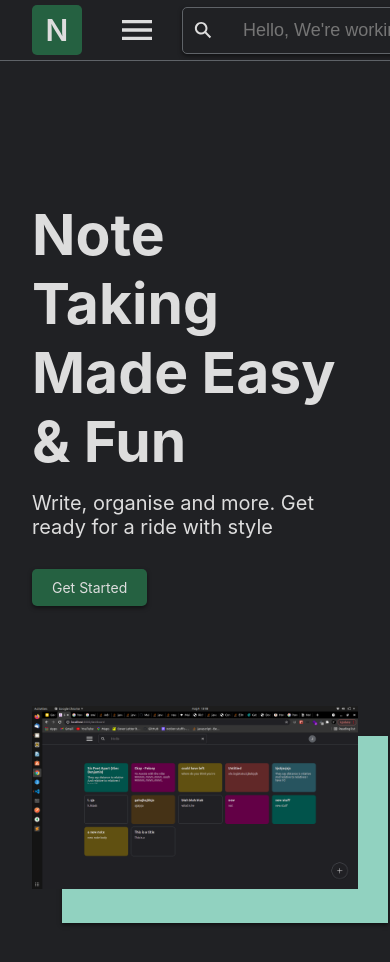
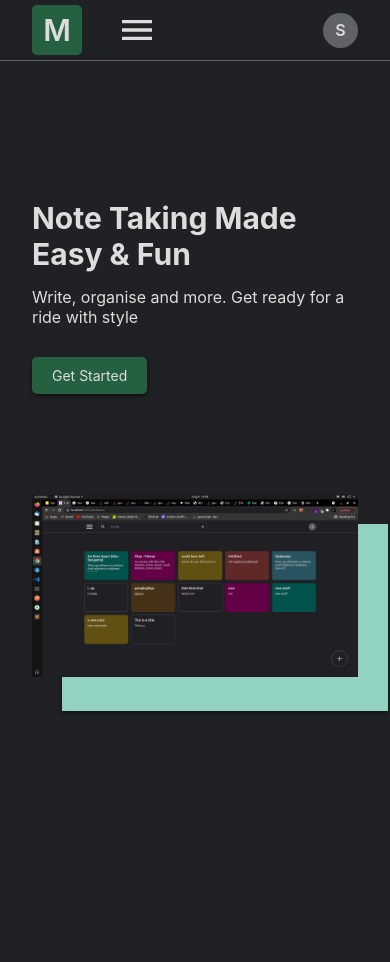
Before and after one commit to geekreflex/memorand, a React (Create React App) app in the folder client/: page / in a window 390 px wide. Shown: the top 962 px of the page. After the commit the page ends 844 px from the top, so only its background shows below. Built offline with nearby package versions, Linux system fonts and the light colour scheme; sample sign-in values are in the browser's storage.

Commit message:
fixed responseve button

```diff
--- a/client/src/components/Header.js
+++ b/client/src/components/Header.js
@@ -23,12 +23,12 @@ const Header = () => {
             <div className="hd-wrap">
               <div className="hd-wrap-left">
                 <Link to="/" className="logo">
-                  N
+                  M
                 </Link>
                 <div className="hd-menu-ic" onClick={toggleSideNav}>
                   <IoMenuSharp />
                 </div>
-                <Search />
+                {/* <Search /> */}
               </div>
               <div className="hd-wrap-right">
                 <Account />
--- a/client/src/components/HeaderLink.js
+++ b/client/src/components/HeaderLink.js
@@ -1,11 +1,11 @@
-import React from "react";
-import { Link } from "react-router-dom";
+import React from 'react';
+import { Link } from 'react-router-dom';
 
 const HeaderLink = () => {
   return (
     <div className="hd-link-wrap">
       <Link to="/" className="logo">
-        N
+        M
       </Link>
       <div className="link-wrap">
         {/* <ul className="hd-link">
--- a/client/src/index.css
+++ b/client/src/index.css
@@ -194,9 +194,21 @@ a:hover {
 .hd-link,
 .auth-link {
   display: flex;
-  justify-content: center;
+  justify-content: space-between;
   align-items: center;
   margin-left: 50px;
+}
+
+@media only screen and (max-width: 600px) {
+  .welcome-text h1 {
+    font-size: 30px !important;
+  }
+  .welcome-text p {
+    font-size: 16px !important;
+  }
+  .auth-link a {
+    font-size: 14px;
+  }
 }
 
 .hd-link li {
```
